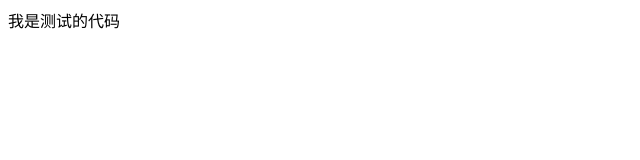
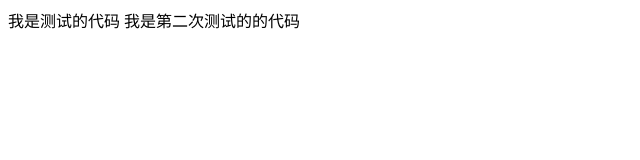
Before and after one commit to xionghui27/teachobj, a plain HTML site: page index.html in a window 1280 px wide. Shown: the whole page, without its empty margins (0-640 px from the left). Drawn offline with Linux system fonts and the light colour scheme.

Commit message:
第二次提交代码

```diff
--- a/index.html
+++ b/index.html
@@ -8,5 +8,6 @@
 </head>
 <body>
     我是测试的代码
+    我是第二次测试的的代码
 </body>
 </html>
```
